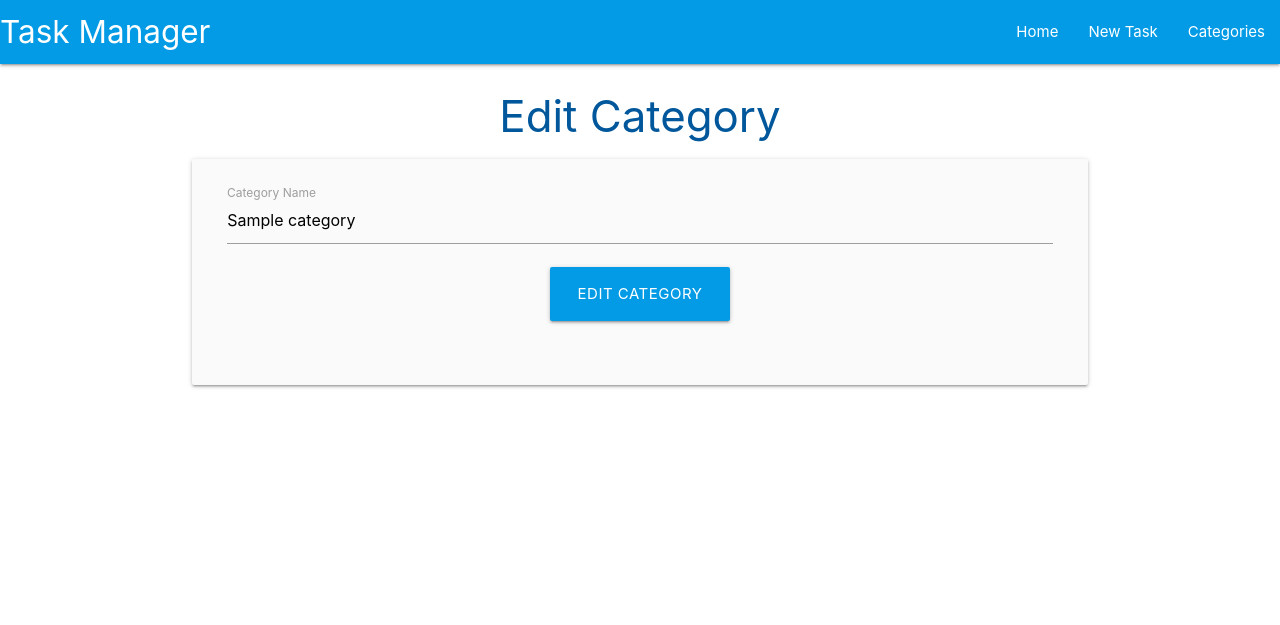
After one commit to MrMarlonM/flask-sqlalchemy-task-manager, a Flask app: page /edit_category/1 in a window 1280 px wide. The commit adds this page. Shown: the top 625 px of the page. Run offline with Flask 3, Linux system fonts and the light colour scheme; tables that the repository leaves empty hold one stand-in row (values such as "Sample post").

Commit message:
Add ability to edit and delete categories

```diff
--- a/taskmanager/routes.py
+++ b/taskmanager/routes.py
@@ -22,3 +22,21 @@ def add_category():
         db.session.commit()
         return redirect(url_for("categories"))
     return render_template("add_category.html")
+
+
+@app.route("/edit_category/<int:category_id>", methods=["GET", "POST"])
+def edit_category(category_id):
+    category = Category.query.get_or_404(category_id)
+    if request.method == "POST":
+        category.category_name = request.form.get("category_name")
+        db.session.commit()
+        return redirect(url_for("categories"))
+    return render_template("edit_category.html", category=category)
+
+
+@app.route("/delete_category/<int:category_id>")
+def delete_category(category_id):
+    category = Category.query.get_or_404(category_id)
+    db.session.delete(category)
+    db.session.commit()
+    return redirect(url_for("categories"))
--- a/taskmanager/templates/categories.html
+++ b/taskmanager/templates/categories.html
@@ -19,8 +19,8 @@
                 <span class="card-title">{{ category.category_name }}</span>
             </div>
             <div class="card-action">
-                <a href="#" class="btn green accent-4">Edit</a>
-                <a href="#" class="btn red">Delete</a>
+                <a href="{{ url_for('edit_category', category_id=category.id) }}" class="btn green accent-4">Edit</a>
+                <a href="{{ url_for('delete_category', category_id=category.id) }}" class="btn red">Delete</a>
             </div>
         </div>
     </div>
--- /dev/null
+++ b/taskmanager/templates/edit_category.html
@@ -0,0 +1,24 @@
+{% extends "base.html" %}
+{% block content %}
+
+<h3 class="light-blue-text text-darken-4 center-align">Edit Category</h3>
+<div class="row card-panel grey lighten-5">
+    <form class="col s12" method="POST" action="{{ url_for('edit_category', category_id=category.id) }}">
+      <!--Category Name-->
+        <div class="row">
+        <div class="input-field col s12">
+          <input id="category_name" name="category_name" value="{{ category.category_name }}" minlength="3" maxlength="25" type="text" class="validate" required>
+          <label for="category_name">Category Name</label>
+        </div>
+        <!--Submit Button-->
+        <div class="row">
+            <div class="col s12 center-align">
+                <button type="submit" class="btn-large light-blue darken-1">
+                    Edit Category
+                </button>
+            </div>
+        </div>
+    </form>
+  </div>
+
+{% endblock %}
```
